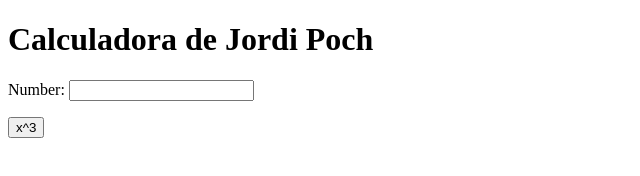
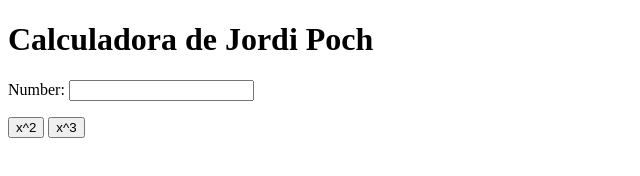
Before and after one commit to Trainival/my_calculator_2, a plain HTML site: page index.html in a window 1280 px wide. Shown: the whole page, without its empty margins (0-640 px from the left). Drawn offline with Linux system fonts and the light colour scheme.

Commit message:
x^2 button

```diff
--- a/index.html
+++ b/index.html
@@ -9,6 +9,7 @@
 		Number:
 		<input type="text" id="n1">
 		<p>
+            <button onClick="square()"> x^2 </button>
 			<button onclick="cube()"> x^3 </button>
 		</p>
 		<script type="text/javascript">
@@ -16,6 +17,10 @@
 				var num = document.getElementById("n1");
 				num.value = Math.pow(num.value, 3);
 			}
+			function square() {
+                var num = document.getElementById("n1");
+                num.value = Math.pow(num.value, 2);
+            }
 		</script>
 	</body>
 </html>
```
